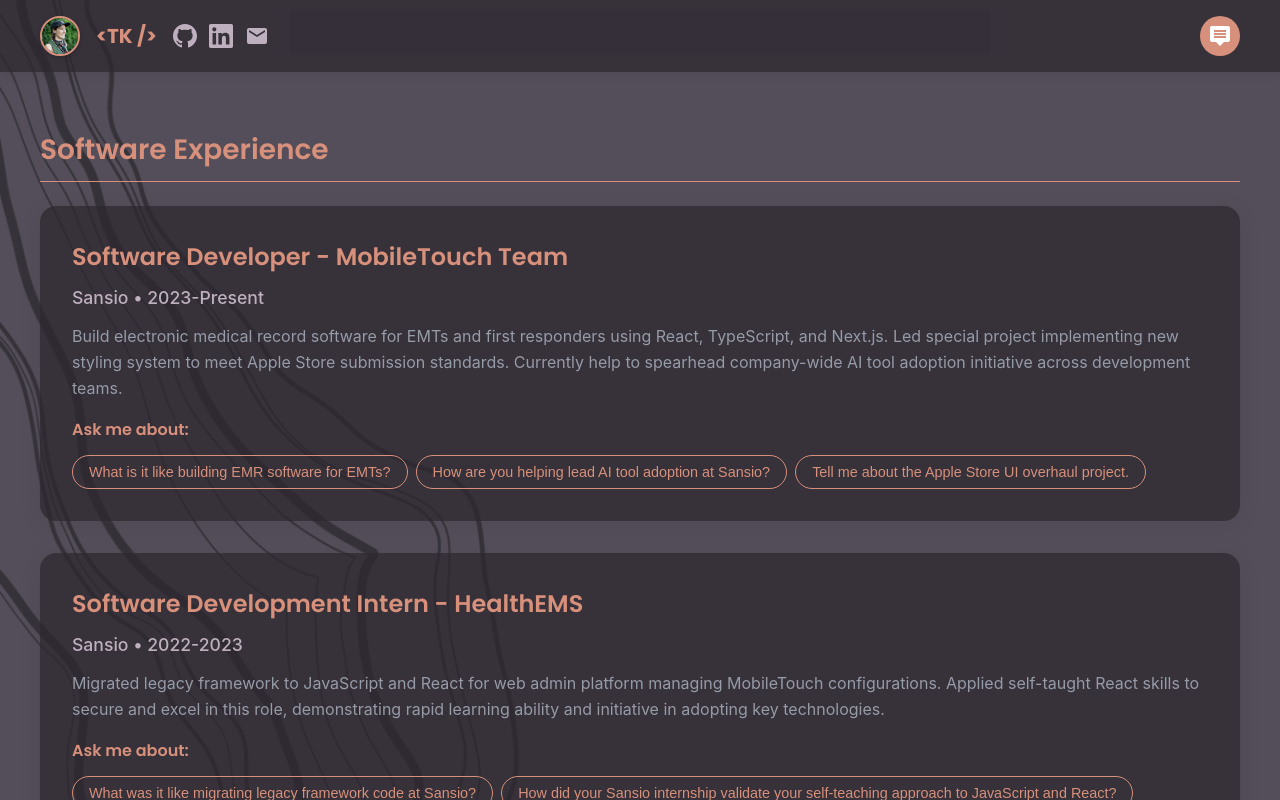
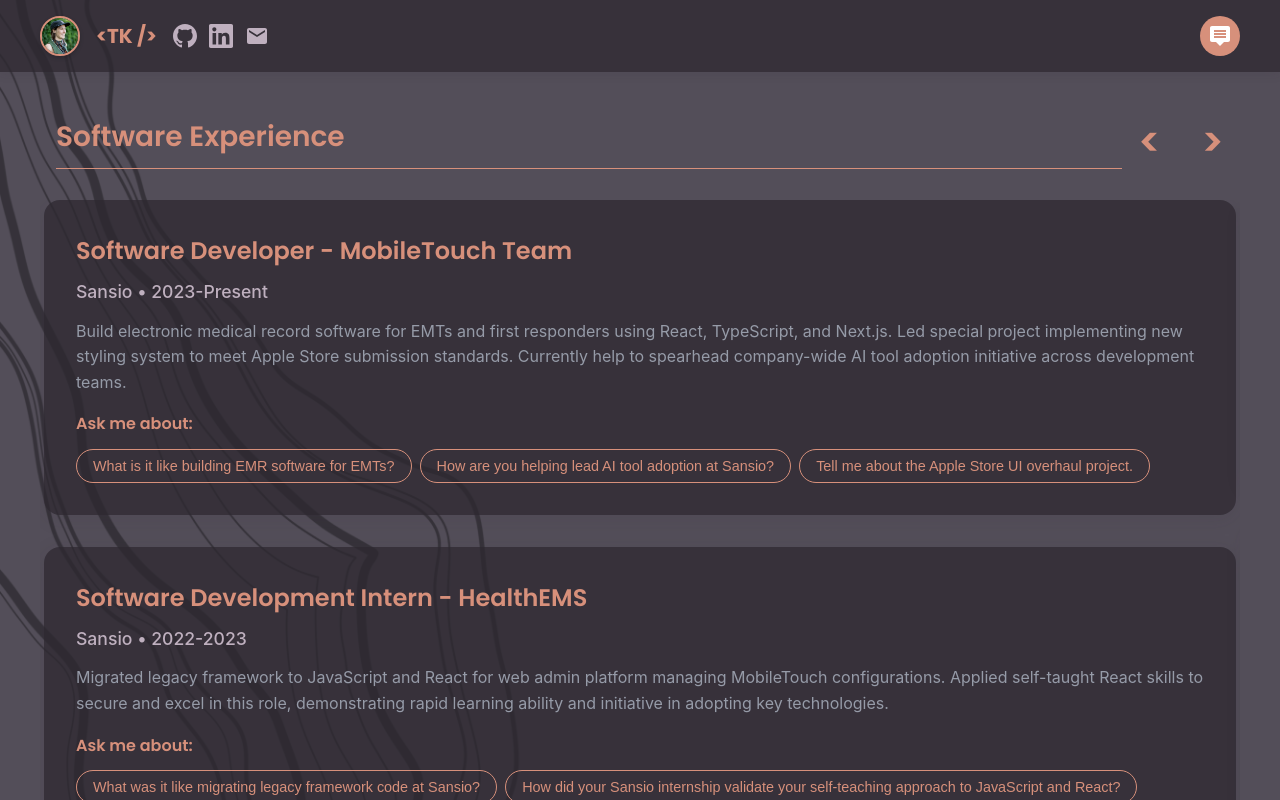
Before and after one commit to tl-kuno/ai-powered-portfolio, a React (Vite) app in the folder frontend/: page / in a window 1280 px wide. Both pictures are taken after a click on the element "↓ Click to explore my portfolio ↓". Shown: the top 800 px of the page. Built offline with nearby package versions, Linux system fonts and the light colour scheme.

Commit message:
carousel functionality and UI fine tune (#13)

```diff
--- a/frontend/src/components/ChatSection.css
+++ b/frontend/src/components/ChatSection.css
@@ -11,7 +11,9 @@
   width: 100%;
   background: var(--color-surface);
   border-radius: 16px;
-  box-shadow: 0 20px 40px rgba(46, 41, 48, 0.15);
+  box-shadow:
+    0 20px 40px rgba(46, 41, 48, 0.25),
+    0 12px 24px rgba(0, 0, 0, 0.3);
   overflow: hidden;
   height: 70vh;
   display: flex;
@@ -217,6 +219,7 @@
 .scroll-hint {
   text-align: center;
   padding: 0.5rem;
+  margin-bottom: 1rem;
   color: var(--color-text-muted);
   font-size: 0.9rem;
   animation: bounce 2s infinite;
--- a/frontend/src/components/ChatSection.tsx
+++ b/frontend/src/components/ChatSection.tsx
@@ -307,14 +307,7 @@
 
   return (
     <>
-      <section
-        className={`chat-section ${showPortfolio ? 'collapsed' : ''}`}
-        style={{
-          transform: showPortfolio ? 'scale(0.7)' : 'scale(1)',
-          opacity: showPortfolio ? 0.3 : 1,
-          transition: 'transform 0.3s ease, opacity 0.3s ease',
-        }}
-      >
+      <section className={`chat-section ${showPortfolio ? 'collapsed' : ''}`}>
         <div className={`chat-container ${showPortfolio ? 'collapsed' : ''}`}>
           <div className='profile-section'>
             <div className='profile-header-inline'>
--- a/frontend/src/components/ExperienceCard.css
+++ b/frontend/src/components/ExperienceCard.css
@@ -43,16 +43,16 @@
 
 .link-dropdown {
   position: absolute;
-  bottom: 100%;
+  top: 100%;
   left: 100%;
-  background: var(--color-surface);
+  background: rgba(46, 41, 48, 0.95);
   border-radius: 8px;
   box-shadow: 0 4px 20px rgba(46, 41, 48, 0.2);
   padding: 0.5rem;
   min-width: 200px;
   z-index: 10;
-  margin-bottom: 0.5rem;
-  margin-left: 0.5rem;
+  margin-top: 0.25rem;
+  margin-left: 0.25rem;
 }
 
 .dropdown-link {
--- a/frontend/src/components/PortfolioSection.css
+++ b/frontend/src/components/PortfolioSection.css
@@ -1,6 +1,6 @@
 .portfolio-section {
   min-height: 100vh;
-  padding: 4rem 2rem;
+  padding: 2rem 2rem;
 }
 
 .portfolio-container {
@@ -8,73 +8,81 @@
   margin: 0 auto;
 }
 
-.portfolio-header {
-  text-align: center;
-  margin-bottom: 3rem;
+.carousel-header {
+  display: flex;
+  align-items: center;
+  justify-content: space-between;
+  margin-bottom: 0.5rem;
+  padding: 0.25rem 0 0.5rem 1rem;
 }
 
-.portfolio-header h2 {
-  font-size: 2.5rem;
-  margin-bottom: 2rem;
-  color: var(--color-header-large);
+.header-title-container {
+  flex: 1;
+  overflow: hidden;
+  position: relative;
 }
 
-.view-toggle {
-  display: inline-flex;
-  background: var(--color-surface);
-  border-radius: 8px;
-  padding: 4px;
-  box-shadow: 0 2px 8px rgba(46, 41, 48, 0.1);
+.header-title-track {
+  display: flex;
+  transition: transform 0.3s ease;
 }
 
-.view-toggle button {
-  padding: 0.75rem 2rem;
-  border: none;
-  background: transparent;
-  border-radius: 6px;
-  cursor: pointer;
-  font-size: 1rem;
-  font-weight: 500;
-  transition: all 0.2s;
-  color: var(--color-text-secondary);
-}
-
-.view-toggle button.active {
-  background: var(--color-accent);
-  color: white;
-  box-shadow: 0 2px 4px rgba(215, 144, 123, 0.3);
-}
-
-.view-toggle button:hover:not(.active) {
-  color: var(--color-accent);
-}
-
-.portfolio-content {
-  animation: fadeIn 0.3s ease-in-out;
-}
-
-.section-title {
+.header-title {
+  width: 100%;
+  flex-shrink: 0;
   font-size: 1.75rem;
   color: var(--color-header-large);
-  margin-bottom: 1.5rem;
   font-weight: 600;
+  margin: 0;
+  text-align: left;
   padding-bottom: 0.5rem;
   border-bottom: 1px solid var(--color-accent);
 }
 
-.experience-section {
-  margin-bottom: 3rem;
+.nav-controls {
+  display: flex;
+  gap: 0.5rem;
+  flex-shrink: 0;
+  position: relative;
 }
 
-@keyframes fadeIn {
-  from {
-    opacity: 0;
-    transform: translateY(10px);
-  }
-  to {
-    opacity: 1;
-    transform: translateY(0);
-  }
+.nav-arrow {
+  background: transparent;
+  border: none;
+  color: var(--color-accent);
+  cursor: pointer;
+  font-size: 2.5rem;
+  padding: 0.75rem 1rem;
+  border-radius: 24px;
+  transition: all 0.2s ease;
+  font-family: 'Poppins', sans-serif;
+  font-weight: 600;
+}
+
+.nav-arrow:hover {
+  color: white;
+  transform: scale(1.1);
+}
+
+.carousel-container {
+  overflow: hidden;
+  position: relative;
+  touch-action: pan-y;
+}
+
+.carousel-track {
+  display: flex;
+  transition: transform 0.3s ease;
+}
+
+.carousel-slide {
+  width: 100%;
+  flex-shrink: 0;
+  padding: 0 0.25rem;
+}
+
+.experience-section {
+  margin-bottom: 1rem;
 }
 
 @media (max-width: 768px) {
@@ -83,12 +91,20 @@
     margin-top: 20px;
   }
 
-  .section-title {
-    font-size: 1.5rem;
-    margin-bottom: 1rem;
+  .carousel-header {
+    gap: 1rem;
   }
 
-  .experience-section {
-    margin-bottom: 2rem;
+  .header-title {
+    font-size: 1.5rem;
+  }
+
+  .nav-arrow {
+    font-size: 2rem;
+    padding: 0.5rem 0.75rem;
+  }
+
+  .carousel-slide {
+    padding: 0 0.125rem;
   }
 }
--- a/frontend/src/components/PortfolioSection.tsx
+++ b/frontend/src/components/PortfolioSection.tsx
@@ -1,3 +1,4 @@
+import { useState, useRef } from 'react';
 import ExperienceCard from './ExperienceCard';
 import './PortfolioSection.css';
 
@@ -96,7 +97,7 @@
 const VOLUNTEER_EXPERIENCE = [
   {
     title: 'President',
-    subtitle: 'North Shore VertiGals • 2019-Present',
+    subtitle: 'North Shore VertiGals • 2022-Present (Board Member since 2019)',
     description:
       "Lead women's rock climbing community organization serving 70+ members. Rebuilt post-COVID engagement through strategic event scaling, launched successful film festival fundraiser, and created sustainable volunteer operations model.",
     questions: [
@@ -152,54 +153,99 @@
   },
 ];
 
+const SECTIONS = [
+  { title: 'Software Experience', data: SOFTWARE_EXPERIENCE },
+  { title: 'Healthcare Experience', data: HEALTHCARE_EXPERIENCE },
+  { title: 'Personal Projects', data: PERSONAL_PROJECTS },
+  { title: 'Volunteer Experience', data: VOLUNTEER_EXPERIENCE },
+  { title: 'Creative Projects', data: CREATIVE_PROJECTS },
+  { title: 'Education', data: EDUCATION },
+];
+
 /**
- * Portfolio section component displaying organized experience categories.
+ * Portfolio section component displaying organized experience categories in a carousel.
  * Contains software experience, healthcare background, projects, and education.
  */
 const PortfolioSection = () => {
+  const [currentSection, setCurrentSection] = useState(0);
+  const carouselRef = useRef<HTMLDivElement>(null);
+  const startX = useRef(0);
+  const isDragging = useRef(false);
+
+  const nextSection = () => {
+    setCurrentSection(prev => (prev + 1) % SECTIONS.length);
+  };
+
+  const prevSection = () => {
+    setCurrentSection(prev => (prev - 1 + SECTIONS.length) % SECTIONS.length);
+  };
+
+  const handleTouchStart = (e: React.TouchEvent) => {
+    startX.current = e.touches[0].clientX;
+    isDragging.current = true;
+  };
+
+  const handleTouchEnd = (e: React.TouchEvent) => {
+    if (!isDragging.current) return;
+
+    const endX = e.changedTouches[0].clientX;
+    const diff = startX.current - endX;
+
+    if (Math.abs(diff) > 50) {
+      if (diff > 0) {
+        nextSection();
+      } else {
+        prevSection();
+      }
+    }
+
+    isDragging.current = false;
+  };
+
   return (
     <section className='portfolio-section'>
       <div className='portfolio-container'>
-        <div className='portfolio-content'>
-          <div className='experience-section'>
-            <h3 className='section-title'>Software Experience</h3>
-            {SOFTWARE_EXPERIENCE.map((exp, index) => (
-              <ExperienceCard key={index} {...exp} />
-            ))}
+        <div className='carousel-header'>
+          <div className='header-title-container'>
+            <div
+              className='header-title-track'
+              style={{ transform: `translateX(-${currentSection * 100}%)` }}
+            >
+              {SECTIONS.map((section, index) => (
+                <h3 key={index} className='header-title'>
+                  {section.title}
+                </h3>
+              ))}
+            </div>
           </div>
+          <div className='nav-controls'>
+            <button className='nav-arrow nav-arrow-left' onClick={prevSection}>
+              &lt;
+            </button>
+            <button className='nav-arrow nav-arrow-right' onClick={nextSection}>
+              &gt;
+            </button>
+          </div>
+        </div>
 
-          <div className='experience-section'>
-            <h3 className='section-title'>Healthcare Experience</h3>
-            {HEALTHCARE_EXPERIENCE.map((exp, index) => (
-              <ExperienceCard key={index} {...exp} />
-            ))}
-          </div>
-
-          <div className='experience-section'>
-            <h3 className='section-title'>Personal Projects</h3>
-            {PERSONAL_PROJECTS.map((exp, index) => (
-              <ExperienceCard key={index} {...exp} />
-            ))}
-          </div>
-
-          <div className='experience-section'>
-            <h3 className='section-title'>Volunteer Experience</h3>
-            {VOLUNTEER_EXPERIENCE.map((exp, index) => (
-              <ExperienceCard key={index} {...exp} />
-            ))}
-          </div>
-
-          <div className='experience-section'>
-            <h3 className='section-title'>Creative Projects</h3>
-            {CREATIVE_PROJECTS.map((exp, index) => (
-              <ExperienceCard key={index} {...exp} />
-            ))}
-          </div>
-
-          <div className='experience-section'>
-            <h3 className='section-title'>Education</h3>
-            {EDUCATION.map((exp, index) => (
-              <ExperienceCard key={index} {...exp} />
+        <div
+          className='carousel-container'
+          ref={carouselRef}
+          onTouchStart={handleTouchStart}
+          onTouchEnd={handleTouchEnd}
+        >
+          <div
+            className='carousel-track'
+            style={{ transform: `translateX(-${currentSection * 100}%)` }}
+          >
+            {SECTIONS.map((section, index) => (
+              <div key={index} className='carousel-slide'>
+                <div className='experience-section'>
+                  {section.data.map((exp, expIndex) => (
+                    <ExperienceCard key={expIndex} {...exp} />
+                  ))}
+                </div>
+              </div>
             ))}
           </div>
         </div>
```
